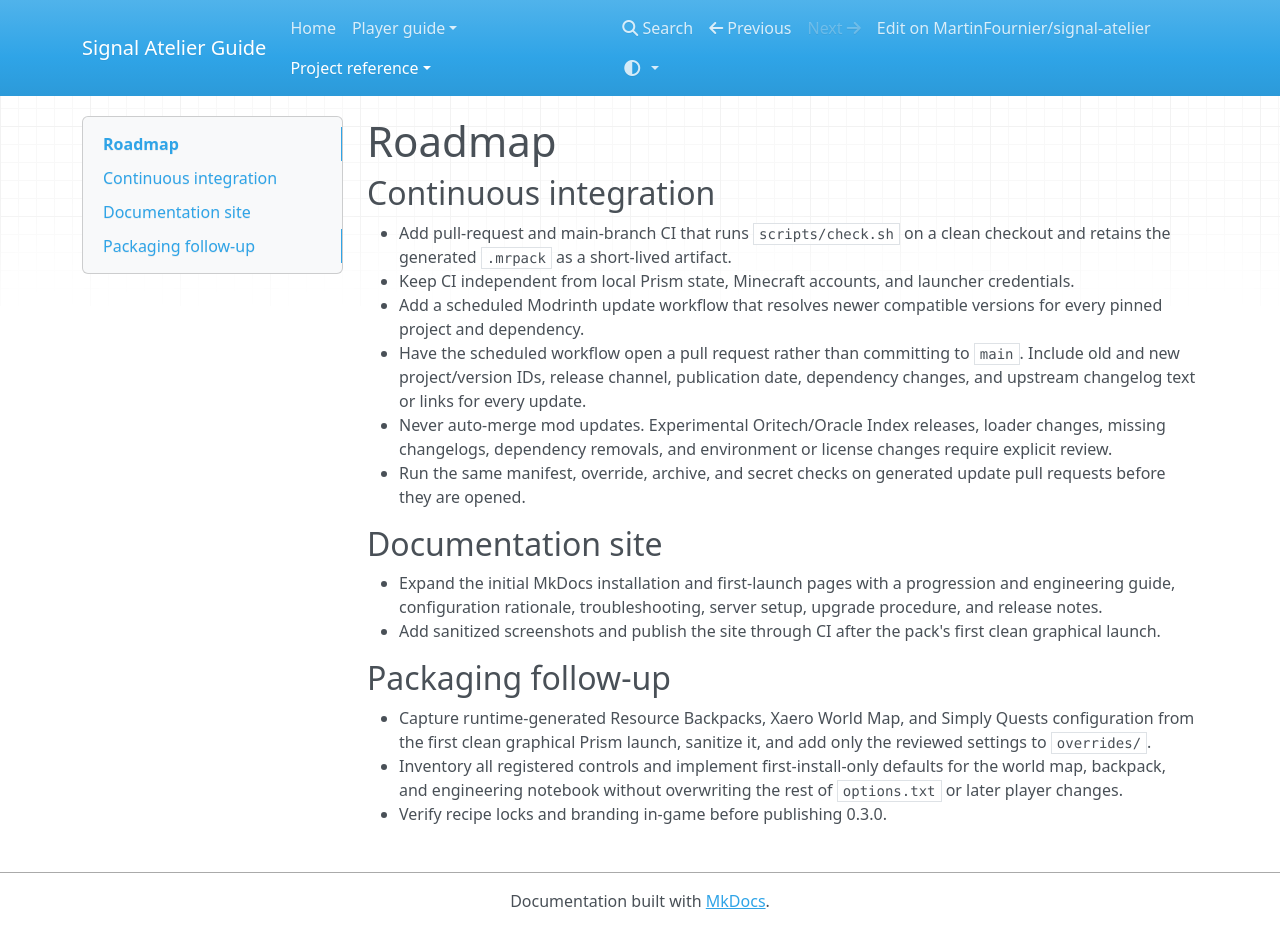
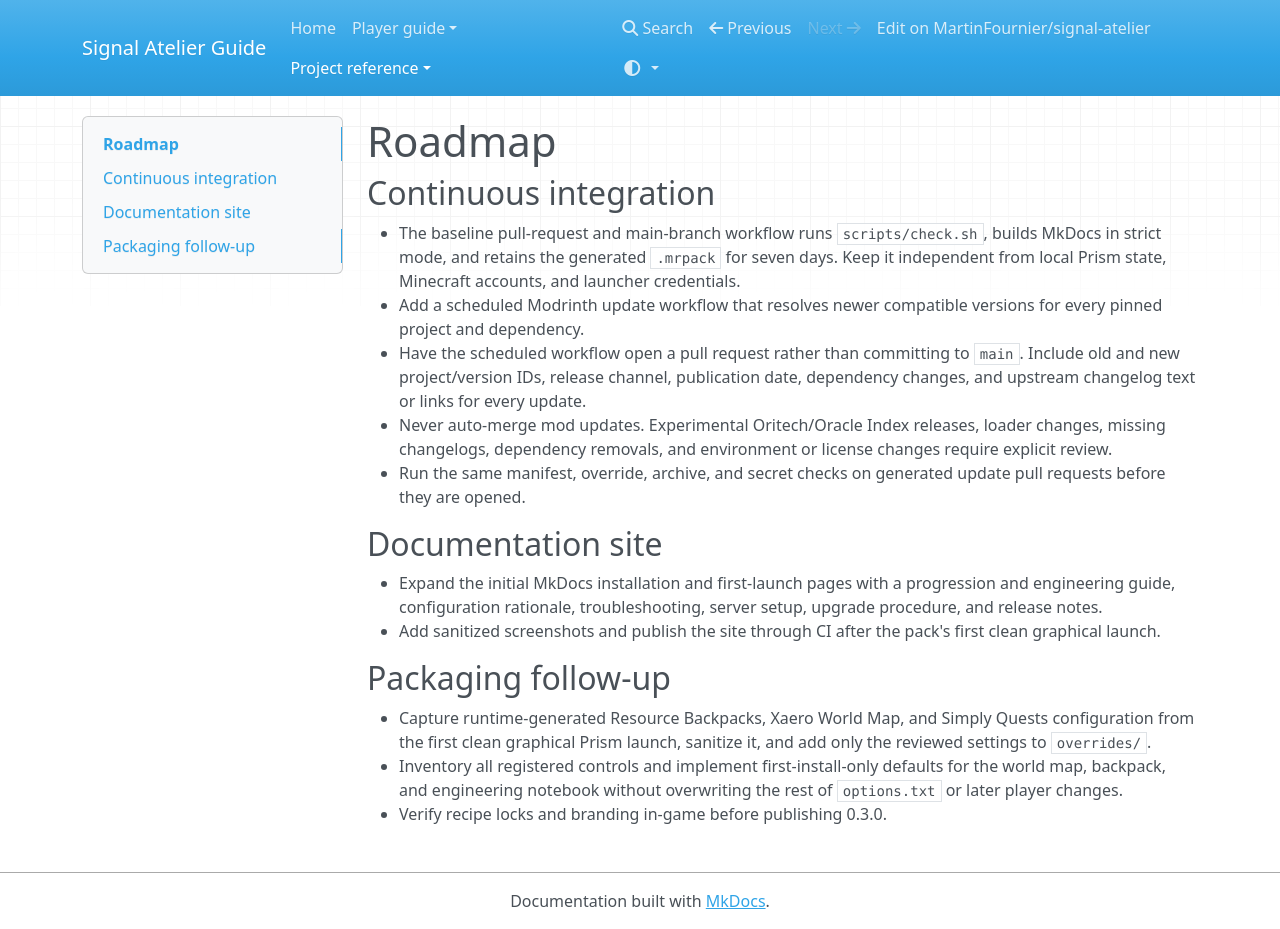
Before and after one commit to MartinFournier/signal-atelier, an MkDocs documentation site: the page built from docs/roadmap.md, in a window 1280 px wide and 929 px high. Built offline with MkDocs 1.6.1, drawn with Linux system fonts in a browser that asks for light colours; nearby versions of some CDN libraries.

```diff
--- a/docs/roadmap.md
+++ b/docs/roadmap.md
@@ -2,10 +2,10 @@
 
 ## Continuous integration
 
-- Add pull-request and main-branch CI that runs `scripts/check.sh` on a clean
-  checkout and retains the generated `.mrpack` as a short-lived artifact.
-- Keep CI independent from local Prism state, Minecraft accounts, and launcher
-  credentials.
+- The baseline pull-request and main-branch workflow runs `scripts/check.sh`,
+  builds MkDocs in strict mode, and retains the generated `.mrpack` for seven
+  days. Keep it independent from local Prism state, Minecraft accounts, and
+  launcher credentials.
 - Add a scheduled Modrinth update workflow that resolves newer compatible
   versions for every pinned project and dependency.
 - Have the scheduled workflow open a pull request rather than committing to
```
Also changed, not shown: README.md (+2 -0 lines), 1 other file.
